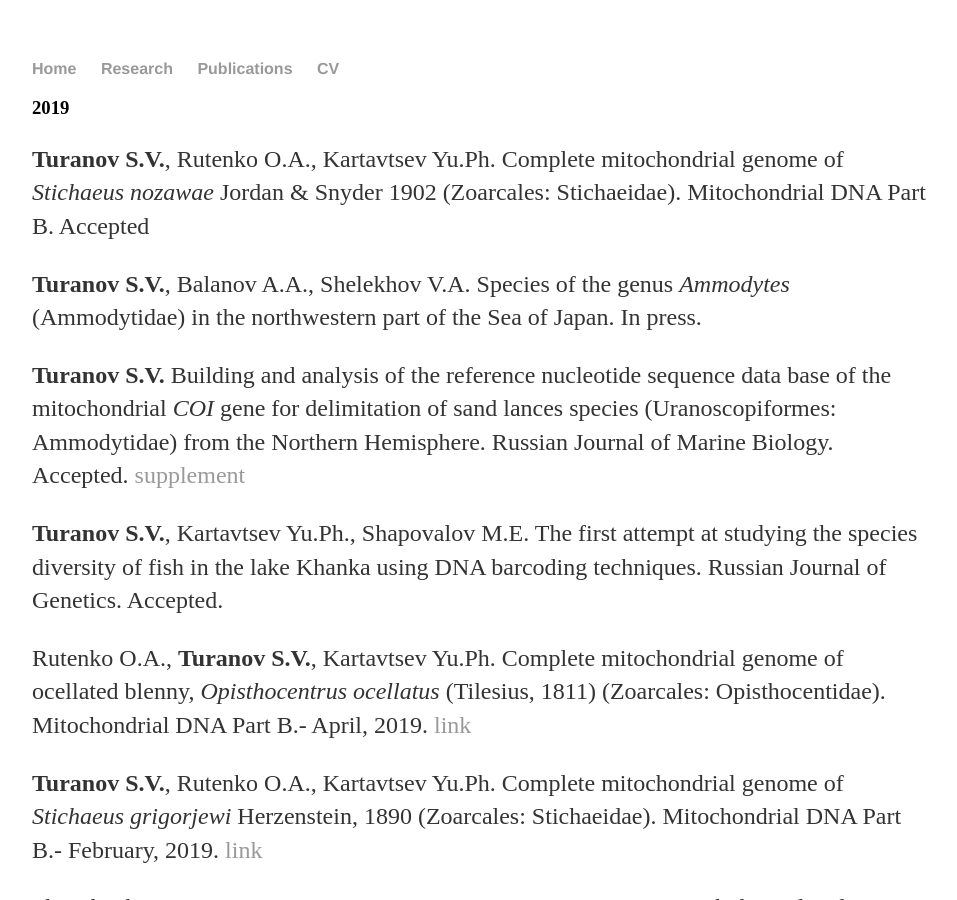
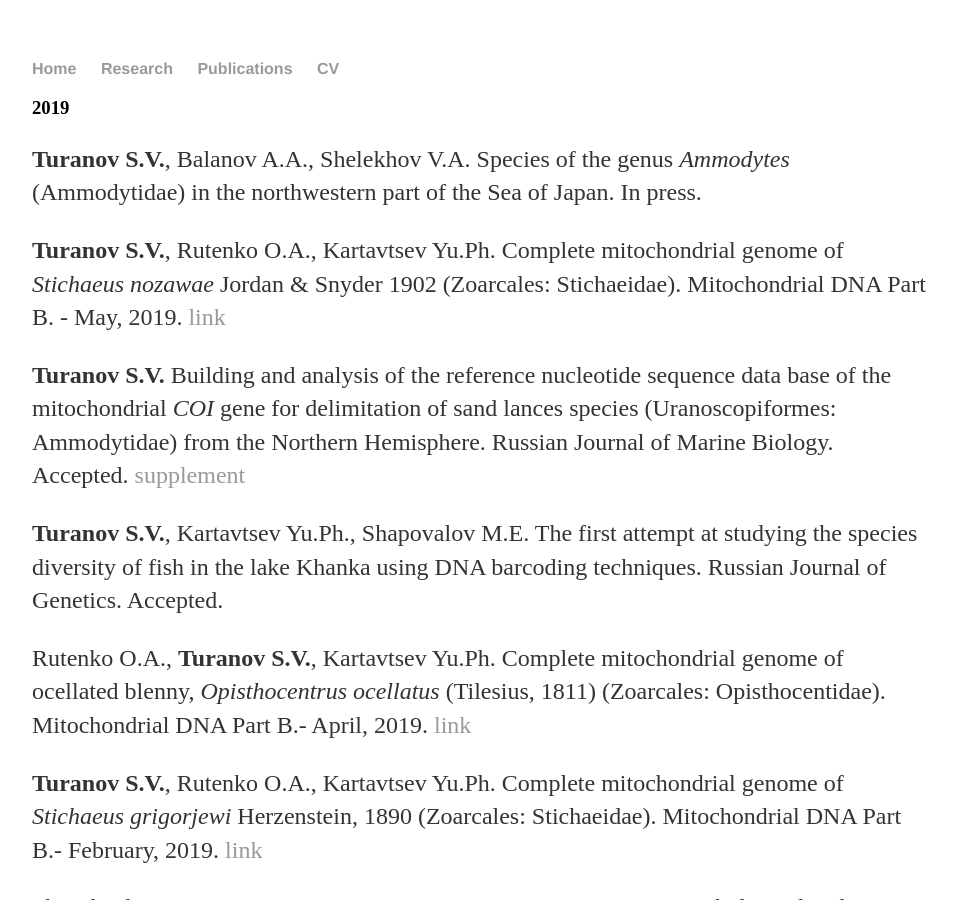
Before and after one commit to Sturcoal/Sturcoal.github.io, a Jekyll site: the page built from Publications.html, in a window 1280 px wide and 900 px high. Shown: the whole window, without its empty margins (160-1117 px from the left). Built offline with Jekyll 4.4.1, drawn with Linux system fonts in a browser that asks for light colours.

Commit message:
Update Publications.html

```diff
--- a/Publications.html
+++ b/Publications.html
@@ -4,8 +4,8 @@
 ---
 <div class="blurb">
 	<h3>2019</h3>
-	<p><b>Turanov S.V.</b>, Rutenko O.A., Kartavtsev Yu.Ph. Complete mitochondrial genome of <i>Stichaeus nozawae</i> Jordan & Snyder 1902 (Zoarcales: Stichaeidae). Mitochondrial DNA Part B. Accepted <p>
 	<p><b>Turanov S.V.</b>, Balanov A.A., Shelekhov V.A. Species of the genus <i>Ammodytes</i> (Ammodytidae) in the northwestern part of the Sea of Japan. In press. <p>
+	<p><b>Turanov S.V.</b>, Rutenko O.A., Kartavtsev Yu.Ph. Complete mitochondrial genome of <i>Stichaeus nozawae</i> Jordan & Snyder 1902 (Zoarcales: Stichaeidae). Mitochondrial DNA Part B. - May, 2019. <a href="https://www.tandfonline.com/doi/full/10.1080/23802359.2019.1612293">link</a>  <p>
 	<p><b>Turanov S.V.</b> Building and analysis of the reference nucleotide sequence data base of the mitochondrial <i>COI</i> gene for delimitation of sand lances species (Uranoscopiformes: Ammodytidae) from the Northern Hemisphere. Russian Journal of Marine Biology. Accepted. <a href="https://github.com/Sturcoal/Ammodytes/blob/master/README.md">supplement</a> <p><p>
 	<p><b>Turanov S.V.</b>, Kartavtsev Yu.Ph., Shapovalov M.E. The first attempt at studying the species diversity of fish in the lake Khanka using DNA barcoding techniques. Russian Journal of Genetics. Accepted. <p>
 	<p>Rutenko O.A., <b>Turanov S.V.</b>, Kartavtsev Yu.Ph. Complete mitochondrial genome of ocellated blenny, <i>Opisthocentrus ocellatus</i> (Tilesius, 1811) (Zoarcales: Opisthocentidae). Mitochondrial DNA Part B.- April, 2019. <a href="https://www.tandfonline.com/doi/full/10.1080/23802359.2019.1602008">link</a> <p>
```
